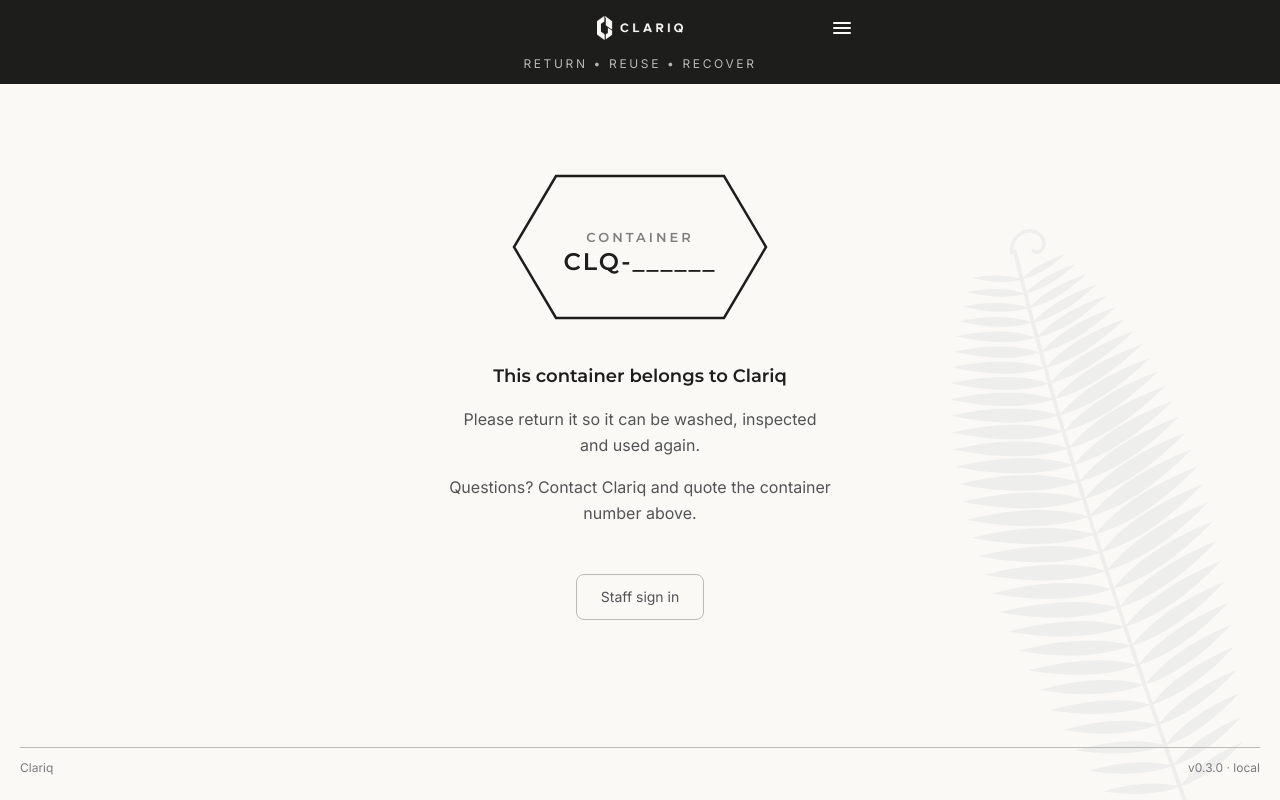
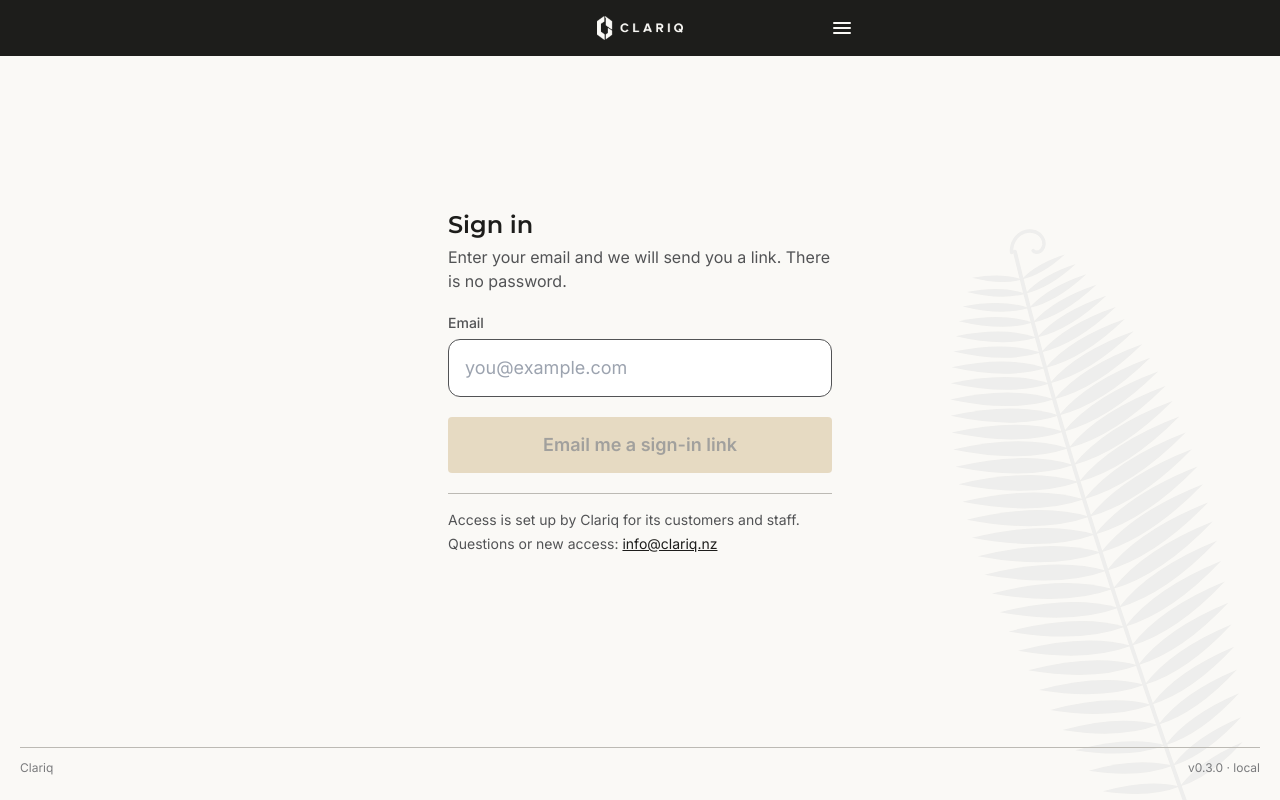
Before and after one commit to Clariq-NZ/clariq-app, a React (Vite) app: page / in a window 1280 px wide. Built offline with nearby package versions, Linux system fonts and the light colour scheme; no server answers.

Commit message:
Sign-in landing page and contact

```diff
--- a/src/main.tsx
+++ b/src/main.tsx
@@ -27,7 +27,7 @@
 const staff = (el: React.ReactNode) => <RequireStaff>{el}</RequireStaff>
 
 const router = createBrowserRouter([
-  { path: '/', element: demo ? <DashboardPage /> : <PublicScanPage /> },
+  { path: '/', element: demo ? <DashboardPage /> : <LoginPage /> },
   { path: '/login', element: <LoginPage /> },
   { path: '/dashboard', element: staff(<DashboardPage />) },
   { path: '/dashboard/circularity', element: staff(<CircularityPage />) },
--- a/src/pages/LoginPage.tsx
+++ b/src/pages/LoginPage.tsx
@@ -36,12 +36,11 @@
 
   return (
     <main className="min-h-dvh flex flex-col px-5 pb-6">
-      <BrandBar subtitle="STAFF SIGN IN" />
+      <BrandBar />
       <div className="flex-1 flex flex-col items-center justify-center py-10">
-
       {sent ? (
         <section className="w-full max-w-sm text-center">
-          <h1 className="text-2xl font-semibold mb-3">Check your email</h1>
+          <h1 className="font-display text-2xl font-semibold mb-3">Check your email</h1>
           <p className="text-ink-soft mb-6">
             A sign-in link has been sent to <strong>{email}</strong>. Open it on this device.
             The link works once and expires in an hour.
@@ -52,20 +51,26 @@
         </section>
       ) : (
         <form onSubmit={submit} className="w-full max-w-sm space-y-5">
-          <Field label="Work email">
+          <div>
+            <h1 className="font-display text-2xl font-semibold mb-1">Sign in</h1>
+            <p className="text-ink-soft">Enter your email and we will send you a link. There is no password.</p>
+          </div>
+          <Field label="Email">
             <input
               className={inputCls} type="email" inputMode="email" autoComplete="email"
               autoFocus required value={email} onChange={(e) => setEmail(e.target.value)}
-              placeholder="you@clariq.nz"
+              placeholder="you@example.com"
             />
           </Field>
           {error && <p role="alert" className="text-status-overdue text-sm">{error}</p>}
-          <PrimaryButton disabled={busy || !email}>
+          <button type="submit" disabled={busy || !email}
+            className="w-full min-h-[56px] rounded bg-accent text-accent-ink text-lg font-semibold disabled:opacity-40 focus-visible:outline focus-visible:outline-2">
             {busy ? 'Sending link' : 'Email me a sign-in link'}
-          </PrimaryButton>
-          <p className="text-xs text-ink-faint text-center">
-            No password. Staff accounts are created by a Clariq administrator.
-          </p>
+          </button>
+          <div className="border-t border-line pt-4 text-sm text-ink-soft space-y-1">
+            <p>Access is set up by Clariq for its customers and staff.</p>
+            <p>Questions or new access: <a href="mailto:info@clariq.nz" className="underline text-ink">info@clariq.nz</a></p>
+          </div>
         </form>
       )}
       </div>
--- a/src/pages/PublicScanPage.tsx
+++ b/src/pages/PublicScanPage.tsx
@@ -50,7 +50,7 @@
           {/* return_instructions from tenant settings replaces this line at deploy */}
         </p>
         <p className="text-ink-soft leading-relaxed">
-          Questions? Contact Clariq and quote the container number above.
+          Questions? Email <a href="mailto:info@clariq.nz" className="underline text-ink">info@clariq.nz</a> and quote the container number above.
         </p>
       </section>
 
@@ -60,7 +60,7 @@
           className="inline-block rounded-lg border border-line px-6 py-3 text-sm text-ink-soft
                      hover:border-ink-soft focus-visible:outline focus-visible:outline-2"
         >
-          Staff sign in
+          Sign in
         </a>
       </footer>
       </div>
```
Also changed, not shown: 1 other file (tests, documents, lock files or other folders).
